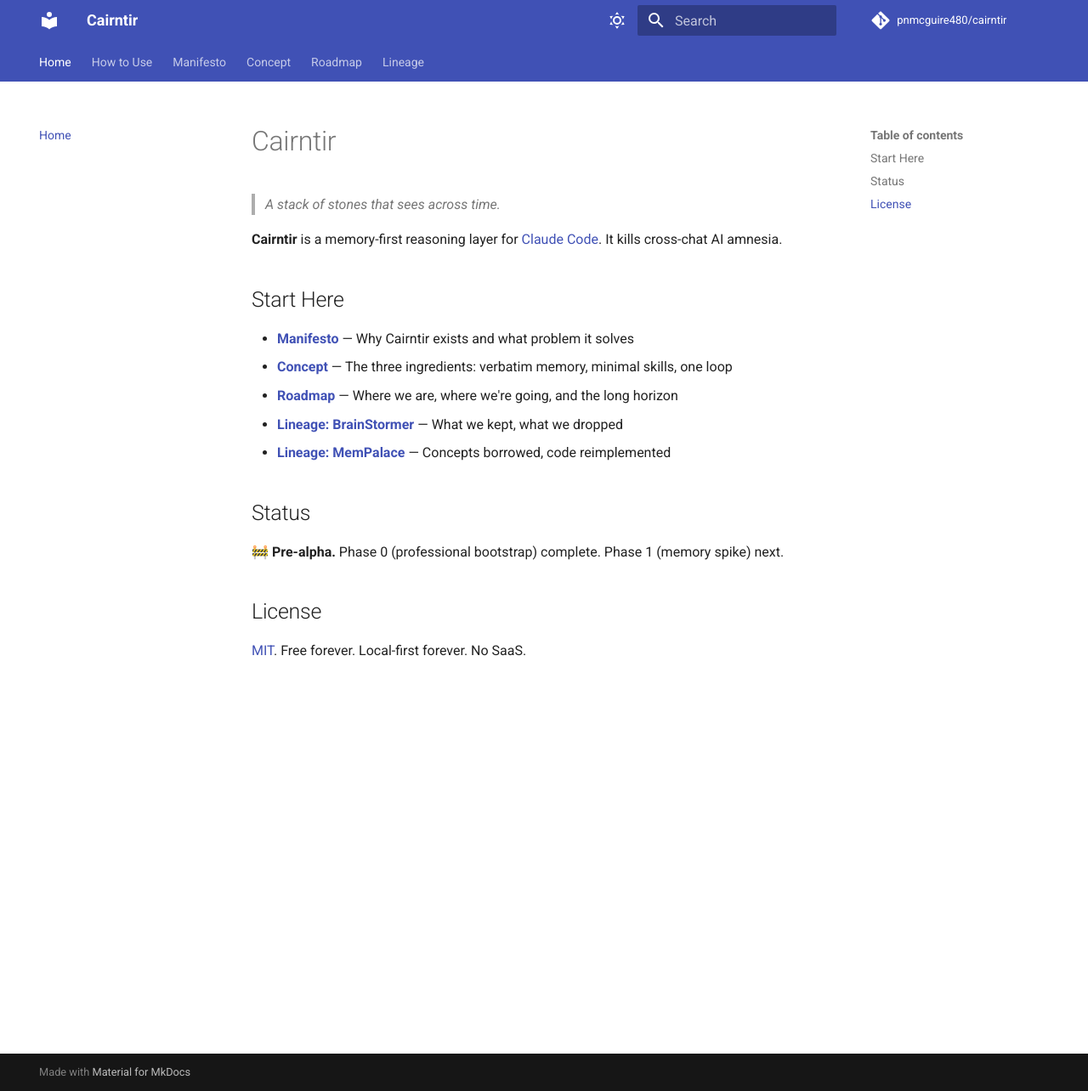
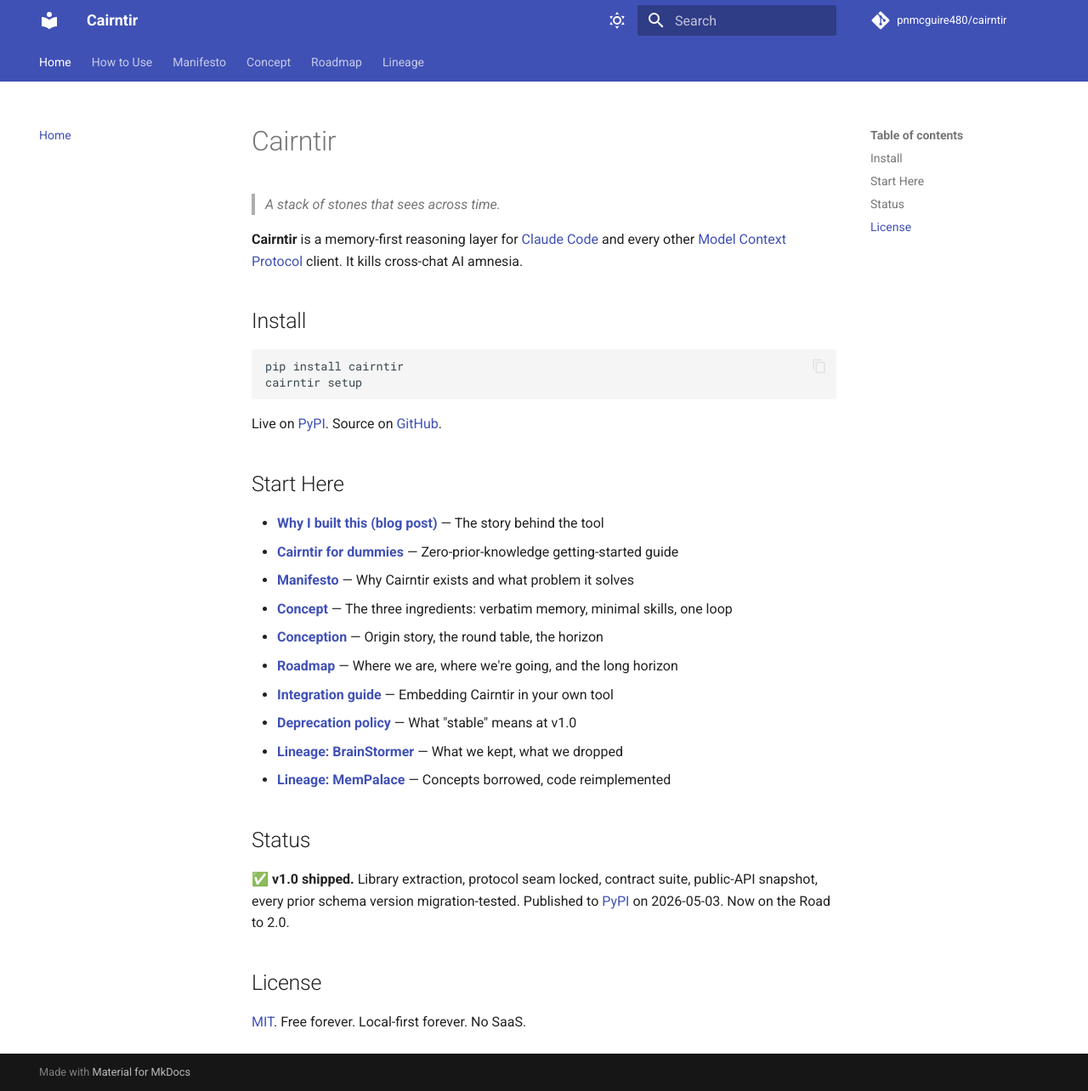
Before and after one commit to pnmcguire480/cairntir, an MkDocs documentation site: the page built from docs/index.md, in a window 1280 px wide and 1284 px high. Shown: the whole window at 85% size. Built offline with MkDocs 1.6.1 and Material for MkDocs 9.7.7, drawn with Linux system fonts in a browser that asks for light colours; comment, search, counter and statistics services are not loaded.

Commit message:
docs(site): refresh GitHub Pages index — v1.0 shipped, PyPI live, blog linked
- Status section was pre-alpha-stale ("Phase 0 complete, Phase 1 next");
  rewrite as "v1.0 shipped, on PyPI, on the Road to 2.0".
- Add an Install block at the top so visitors hit a `pip install`
  before they hit the table of contents.
- Surface the new amnesia blog post as the first Start Here link.
- Add the for-dummies guide, conception story, integration guide, and
  deprecation policy to Start Here so the home page actually maps the
  shipped surface.

Co-Authored-By: Claude Opus 4.7 (1M context) <noreply@anthropic.com>

````diff
--- a/docs/index.md
+++ b/docs/index.md
@@ -2,19 +2,33 @@
 
 > *A stack of stones that sees across time.*
 
-**Cairntir** is a memory-first reasoning layer for [Claude Code](https://claude.com/claude-code). It kills cross-chat AI amnesia.
+**Cairntir** is a memory-first reasoning layer for [Claude Code](https://claude.com/claude-code) and every other [Model Context Protocol](https://modelcontextprotocol.io/) client. It kills cross-chat AI amnesia.
+
+## Install
+
+```bash
+pip install cairntir
+cairntir setup
+```
+
+Live on [PyPI](https://pypi.org/project/cairntir/). Source on [GitHub](https://github.com/pnmcguire480/cairntir).
 
 ## Start Here
 
+- **[Why I built this (blog post)](blog/amnesia-problem.md)** — The story behind the tool
+- **[Cairntir for dummies](cairntir-for-dummies.md)** — Zero-prior-knowledge getting-started guide
 - **[Manifesto](manifesto.md)** — Why Cairntir exists and what problem it solves
 - **[Concept](concept.md)** — The three ingredients: verbatim memory, minimal skills, one loop
+- **[Conception](conception.md)** — Origin story, the round table, the horizon
 - **[Roadmap](roadmap.md)** — Where we are, where we're going, and the long horizon
+- **[Integration guide](integration-guide.md)** — Embedding Cairntir in your own tool
+- **[Deprecation policy](deprecation-policy.md)** — What "stable" means at v1.0
 - **[Lineage: BrainStormer](lineage/brainstormer.md)** — What we kept, what we dropped
 - **[Lineage: MemPalace](lineage/mempalace.md)** — Concepts borrowed, code reimplemented
 
 ## Status
 
-🚧 **Pre-alpha.** Phase 0 (professional bootstrap) complete. Phase 1 (memory spike) next.
+✅ **v1.0 shipped.** Library extraction, protocol seam locked, contract suite, public-API snapshot, every prior schema version migration-tested. Published to [PyPI](https://pypi.org/project/cairntir/) on 2026-05-03. Now on the Road to 2.0.
 
 ## License
 
````
